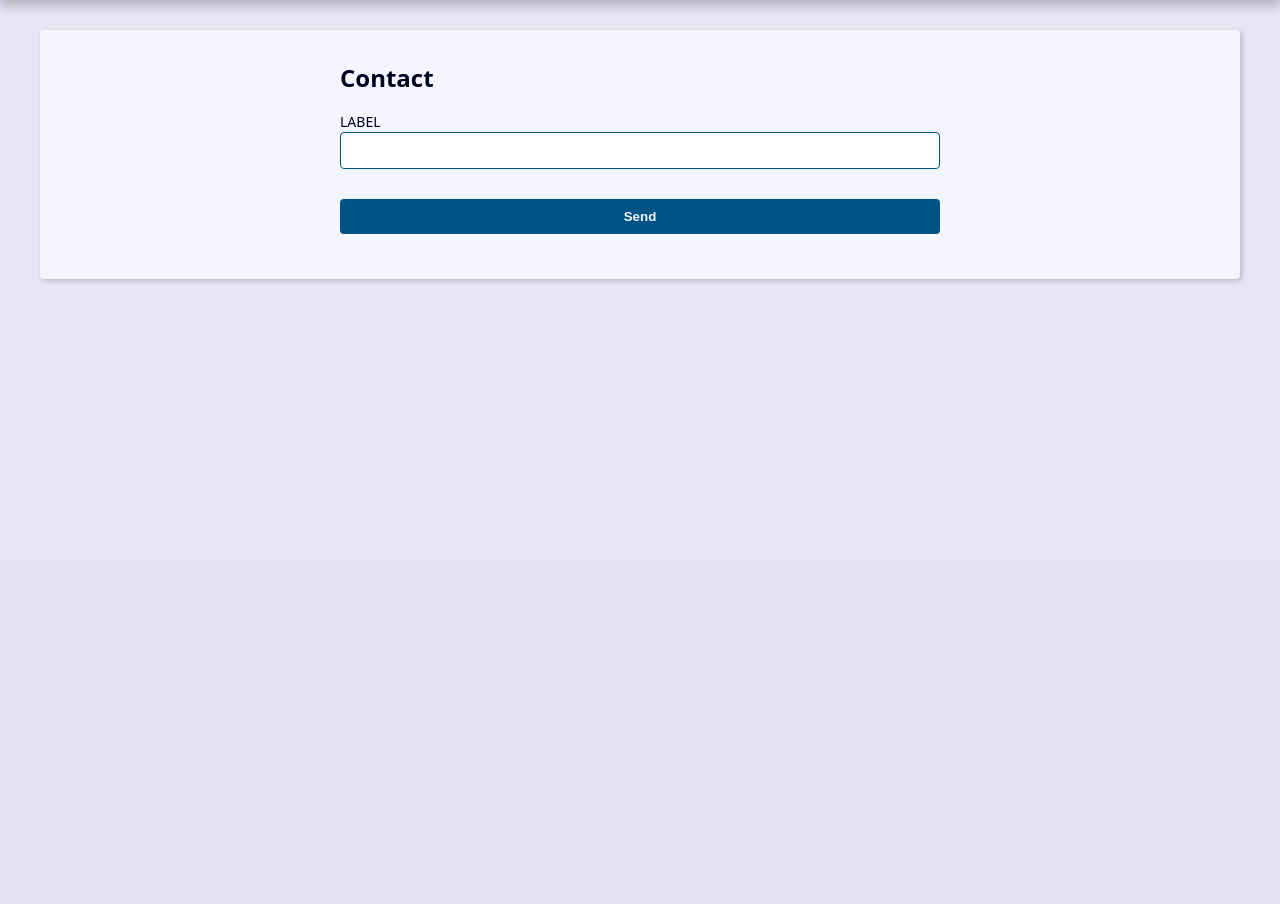
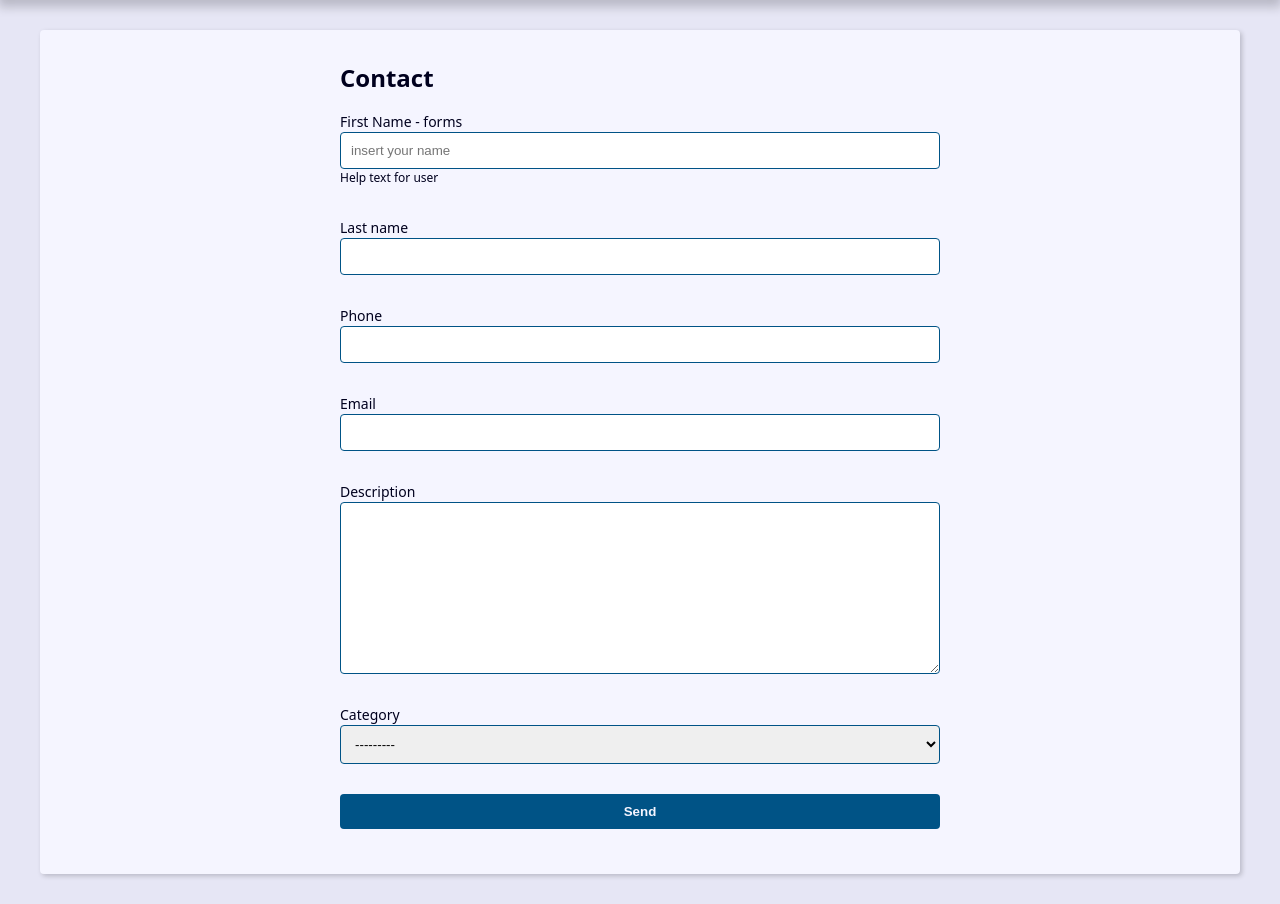
Before and after one commit to daniela034/agenda_django, a Django app: page /contact/create/ in a window 1280 px wide. Shown: the part 239-1143 px from the top of the page. Before the commit the page ends 521 px from the top, so only its background shows below. Run offline with Django 4.2, Linux system fonts and the light colour scheme; data that the repository does not hold is empty.

Commit message:
create a new forms, update view for saving data into db and update html for the page of creation for a new contact

```diff
--- /dev/null
+++ b/contact/forms.py
@@ -0,0 +1,57 @@
+from contact.models import Contact
+from django import forms
+from django.core.exceptions import ValidationError
+
+#criar um forms aqui dentro que depois vai ser movido
+# vamos usar o ModelForm porque já tem os campos (Form baseado no nosso modelo)
+class ContactForm(forms.ModelForm):
+    # indicar o model e os campos que queremos que sejam exibidos
+    first_name = forms.CharField(
+        widget=forms.TextInput(
+            attrs={
+                'class': 'classe-a classe-b',
+                'placeholder': 'insert your name',
+            }
+        ),
+        label='First Name - forms',
+        help_text='Help text for user',
+    )
+    def __init__(self, *args, **kwargs):
+        super().__init__(*args, **kwargs)
+
+        #self.fields['first_name'].widget.attrs.update(
+        #    {'placeholder' : 'Insert your name - i'}
+        #)
+
+    class Meta:
+        model = Contact
+        fields = ('first_name', 'last_name', 'phone',
+                  'email', 'description', 'category',)
+
+        #widgets = {
+        #    'first_name' : forms.TextInput(
+        #        attrs={
+        #            'placeholder' : 'Insert your name'
+        #        }
+        #    )
+        # }
+
+    def clean(self):
+        cleaned_data = self.cleaned_data
+        #self.add_error('first_name', ValidationError('Mensagem de erro', code='invalid') )
+        first_name = self.cleaned_data.get('first_name')
+        last_name = self.cleaned_data.get('last_name')
+
+        if first_name == last_name:
+            self.add_error('last_name', ValidationError('First name can not be the same as the last name', code='invalid'))
+
+        return super().clean()
+
+    #validar o campo
+    def clean_first_name(self):
+        first_name = self.cleaned_data.get('first_name')
+        if first_name == 'ABC':
+            # com o raise vai parar a execução dos erros aqui, se tivermos mais erros não nos vai apresentar
+            #raise ValidationError('Não digite ABC neste campo', code='invalid')
+            self.add_error('first_name', ValidationError('Mensagem de erro', code='invalid') )
+        return first_name
--- a/contact/templates/contact/create.html
+++ b/contact/templates/contact/create.html
@@ -6,18 +6,35 @@
     <h2>Contact</h2>
 
     <form
-      action=""
+      action="{% url 'contact:create' %}"
       method="POST"
       enctype="multipart/form-data"
     >
        {% csrf_token %}
+      {% comment "forma de utilizarmos o nosso formulario" %}  {{form.as_p}} {% endcomment %}
+      {% for field in form %}
+        <div class="form-content">
+            <div class="form-group">
+            <label for="{{field.id_for_label}}">{{field.label}}</label>
+            {{field}}
+            {{field.errors}}
 
-      <div class="form-content">
-        <div class="form-group">
-          <label for="id_first_name">LABEL</label>
-          <input type="text" name="first_name" maxlength="255" id="id_first_name">
+            {% if field.help_text %}
+              <p class="help-text">{{ field.help_text }}</p>
+            {% endif %}
         </div>
+        {% endfor %}
       </div>
+
+      {% if form.non_field_errors %}
+        <div class="form-content">
+          <div class="form-group">
+            <div class="message error">
+              {{ form.non_field_errors }}
+            </div>
+          </div>
+        </div>
+      {% endif %}
 
       <div class="form-content">
         <div class="form-group">
--- a/contact/views/contact_forms.py
+++ b/contact/views/contact_forms.py
@@ -1,10 +1,33 @@
-from django.shortcuts import get_object_or_404,render, redirect
+from django.shortcuts import render, redirect
 from contact.models import Contact
-from django.db.models import Q # para fazer o ou na query
-from django.core.paginator import Paginator # forma de criar paginas para os contactos
+from contact.forms import ContactForm
 # Create your views here.
+
+
 def create(request):
-    context = {}
+    if request.method == 'POST':
+        form = ContactForm(data=request.POST)
+        context = {'form': form }
+
+        # validação se o form é valido para depois conseguirmos guardar os dados adicionados na bd
+        #   vai verificar se o formulário não tem nenhum dos erros que criamos
+        if form.is_valid():
+            print ('form is valid')
+            form.save() # salvamos assim na base de dados
+            # podemos fazer também assim se quisermos alterar alguma coisa
+            # contact = form.save(commit=False)
+            # contact.show = False
+            # contact.save()
+            #para sairmos da pagina da criação do contacto com os dados lá, voltamos para a pagina de criação mas sem os dados
+            return redirect('contact:create')
+
+        return render(request,
+                  'contact/create.html',
+                  context
+                  )
+
+
+    context = {'form': ContactForm()}
     return render(request,
                   'contact/create.html',
                   context
```
